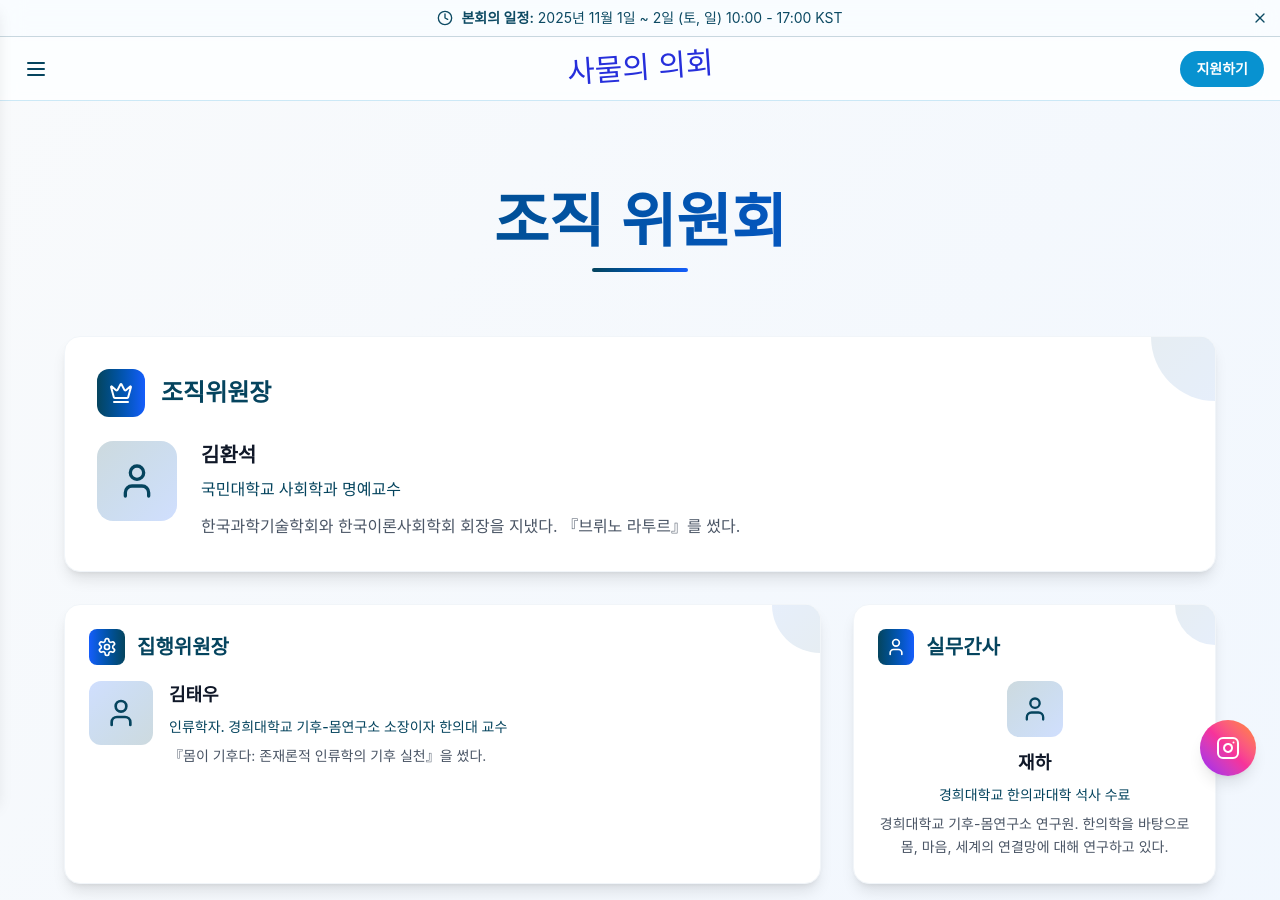
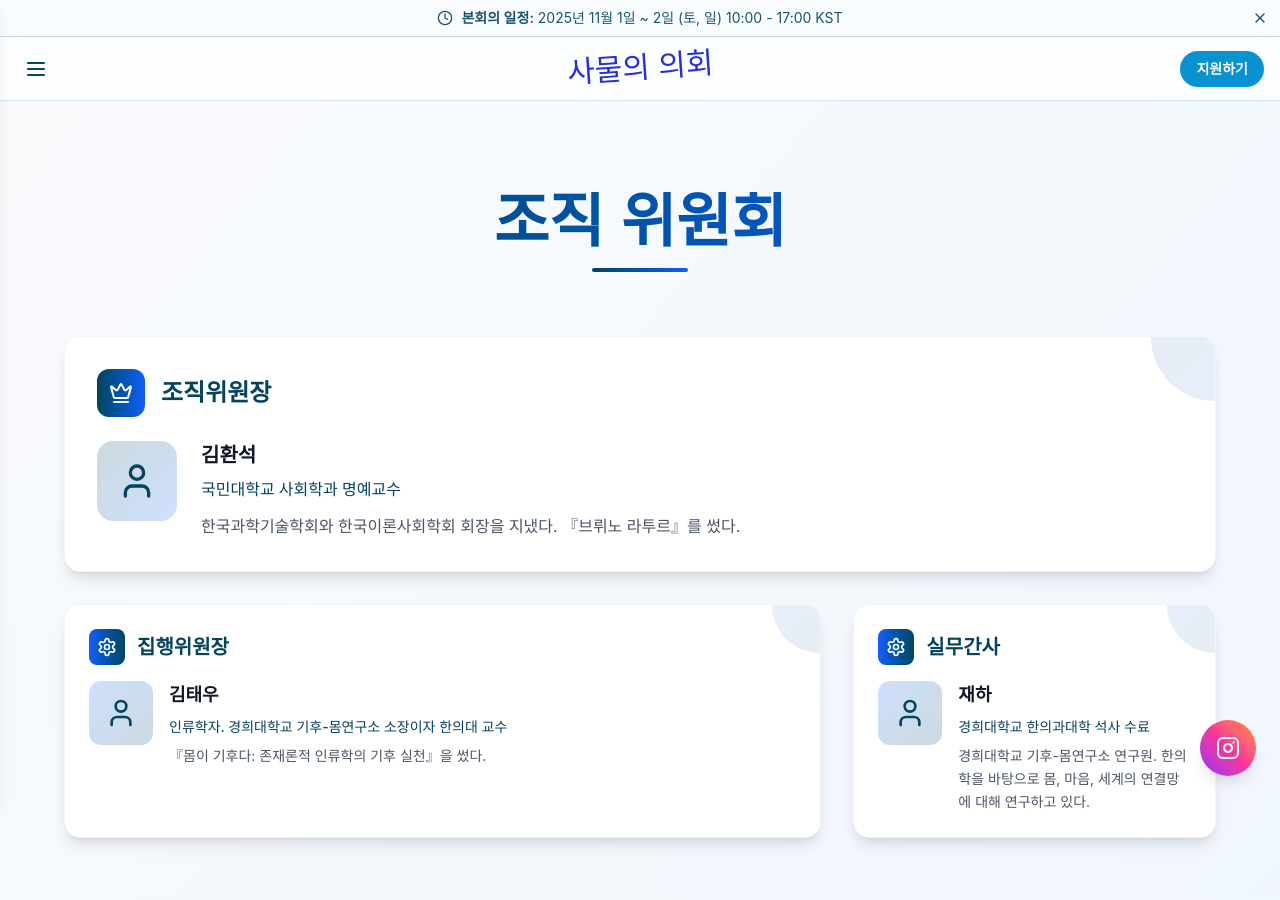
Before and after one commit to shin-minhyuk/samul.parliament, a Next.js app: page /organization in a window 1280 px wide. Shown: the top 900 px of the page. Built offline with nearby package versions, Linux system fonts and the light colour scheme; a web font is replaced by a local one.

Commit message:
[feat] 참가자 모집 페이지 요청사항 반영, 실무간사 디자인 통일화

```diff
--- a/src/app/organization/page.tsx
+++ b/src/app/organization/page.tsx
@@ -87,21 +87,21 @@ export default function OrganizationPage() {
             {/* 실무간사 */}
             <div className="lg:col-span-1">
               <div className="group relative h-full overflow-hidden rounded-2xl border border-slate-100 bg-white p-6 shadow-lg transition-all duration-300 hover:shadow-2xl">
-                <div className="from-ocean-deep/10 absolute top-0 right-0 h-20 w-20 translate-x-10 -translate-y-10 rounded-full bg-gradient-to-br to-blue-600/10"></div>
+                <div className="to-ocean-deep/10 absolute top-0 right-0 h-24 w-24 translate-x-12 -translate-y-12 rounded-full bg-gradient-to-br from-blue-600/10"></div>
                 <div className="relative flex h-full flex-col">
                   <div className="mb-4 flex items-center gap-3">
-                    <div className="from-ocean-deep rounded-lg bg-gradient-to-r to-blue-600 p-2 text-white">
-                      <User className="h-5 w-5" />
+                    <div className="to-ocean-deep rounded-lg bg-gradient-to-r from-blue-600 p-2 text-white">
+                      <Settings className="h-5 w-5" />
                     </div>
                     <h3 className="text-ocean-deep text-xl font-bold">
                       실무간사
                     </h3>
                   </div>
-                  <div className="flex flex-1 flex-col gap-3">
-                    <div className="from-ocean-deep/20 mx-auto flex h-14 w-14 items-center justify-center rounded-xl bg-gradient-to-br to-blue-600/20">
-                      <User className="text-ocean-deep h-7 w-7" />
+                  <div className="flex flex-1 items-start gap-4">
+                    <div className="to-ocean-deep/20 flex h-16 w-16 flex-shrink-0 items-center justify-center rounded-xl bg-gradient-to-br from-blue-600/20">
+                      <User className="text-ocean-deep h-8 w-8" />
                     </div>
-                    <div className="text-center">
+                    <div className="flex-1">
                       <h4 className="mb-2 text-lg font-bold text-gray-900">
                         재하
                       </h4>
--- a/src/app/page.tsx
+++ b/src/app/page.tsx
@@ -94,7 +94,7 @@ export default function Home() {
               </div>
               <h2 className="text-2xl leading-tight font-bold md:text-5xl">
                 비인간 존재들의{" "}
-                <span className="text-ocean-surf font-black">목소리</span>를
+                <span className="text-ocean-surf font-black">목소리</span>를{" "}
                 <br className="hidden md:block" />
                 <span className="text-ocean-surf font-black">대변</span>하고
                 싶다면?
--- a/src/app/recruitment/page.tsx
+++ b/src/app/recruitment/page.tsx
@@ -233,14 +233,14 @@ export default function RecruitmentPage() {
                   icon: MessageCircle,
                   title: "목소리를 낼 기회",
                   description:
-                    "인간중심주의를 넘어 비인간 존재들과의 공존에 대한 여러분의 생각을 표현하고 논의할 수 있는 장이 제공됩니다.",
+                    "인간중심주의를 넘어 비인간 존재들과의 공존에 대한 여러분의 생각을 표현하고 논의할 수 있는 장을 제공합니다.",
                   gradient: "from-ocean-deep to-blue-600",
                 },
                 {
                   icon: Users,
                   title: "네트워킹",
                   description:
-                    "다양한 분야의 전문가, 활동가, 시민들과 교류하고 네트워크를 형성할 수 있는 기회가 제공됩니다.",
+                    "다양한 분야의 전문가, 활동가, 시민들과 교류하고 네트워크를 형성할 수 있는 자료를 제공합니다.",
                   gradient: "from-blue-600 to-indigo-600",
                 },
                 {
```
